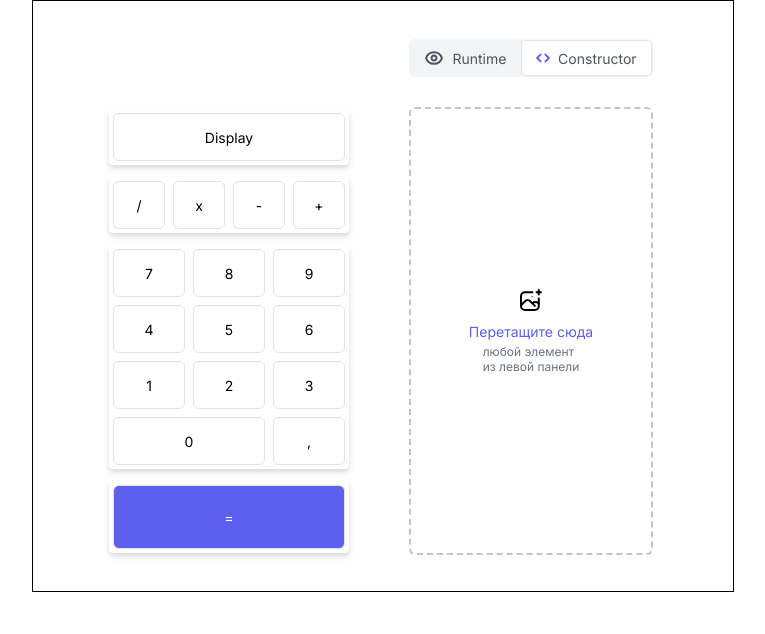
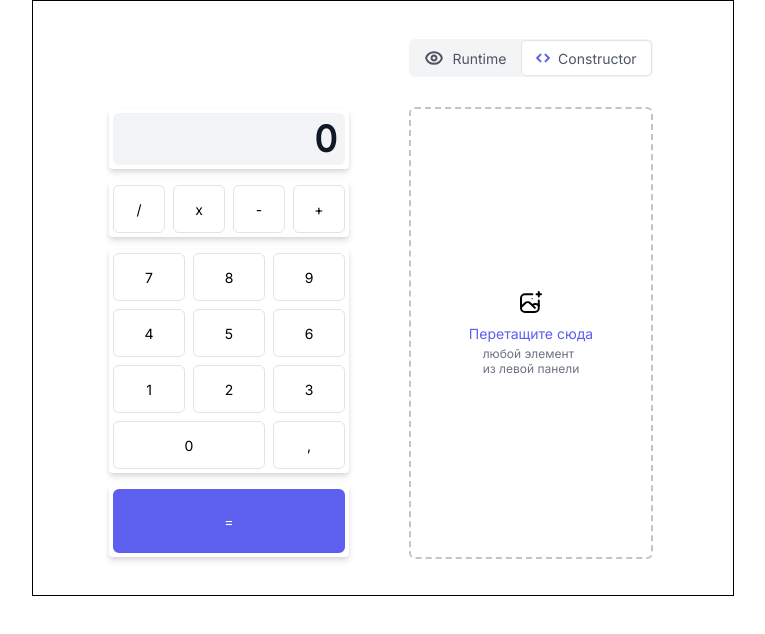
Before and after one commit to Malacar-Miles/calculator, a React (Create React App) app: page / in a window 1280 px wide. Shown: the top 634 px of the page, without its empty margins (257-1022 px from the left). Built offline with nearby package versions, Linux system fonts and the light colour scheme.

Commit message:
Implemented the Display component and part of the calculator logic in Redux (numeric buttons).

```diff
--- a/src/components/elements/button/button.scss
+++ b/src/components/elements/button/button.scss
@@ -19,9 +19,32 @@
   letter-spacing: 0em;
   text-align: center;
 
+  &.clickable {
+    cursor: pointer;
+    &:hover {
+      border: 2px solid $color-blue;
+    }
+    &:active {
+      color: $color-white;
+      background-color: $color-blue;
+    }
+  }
+
   &.equals-button {
     height: $button-equals-height;
     background-color: $color-blue;
     color: $color-white;
+
+    /* It should always have a blue border,
+    otherwise it appears to grow a little
+    when hovered (and it looks weird) */
+    border: 2px solid $color-blue;
+
+    &.clickable {
+      &:active {
+        background-color: $color-white;
+        color: black;
+      }
+    }
   }
 }
--- a/src/components/elements/button/button.tsx
+++ b/src/components/elements/button/button.tsx
@@ -1,18 +1,35 @@
 import "./button.scss";
+import { useSelector, useDispatch } from "react-redux";
+import { selectMode } from "../../../utils/redux/mode-slice";
+import { numericInput } from "../../../utils/redux/calculator-slice";
+import { KeypadNumericInput } from "../../../utils/types/types";
 
 const Button = ({
-  name,
+  buttonName,
   buttonType,
 }: {
-  name: string;
+  buttonName: string;
   buttonType?: string;
 }) => {
-  const dynamicClassName =
-    buttonType === "equals-button"
-      ? "button-element equals-button"
-      : "button-element";
+  const dispatch = useDispatch();
+  const currentMode = useSelector(selectMode);
 
-  return <button className={dynamicClassName}>{name}</button>;
+  const handleClick = () => {
+    if (currentMode !== "runtime") return;
+
+    if (buttonName === "," || (buttonName >= "0" && buttonName <= "9"))
+      dispatch(numericInput(buttonName as KeypadNumericInput));
+  };
+
+  let dynamicClassName = "button-element";
+  if (buttonType === "equals-button") dynamicClassName += " equals-button";
+  if (currentMode === "runtime") dynamicClassName += " clickable";
+
+  return (
+    <button className={dynamicClassName} onClick={handleClick}>
+      {buttonName}
+    </button>
+  );
 };
 
 export default Button;
--- /dev/null
+++ b/src/components/elements/display/display.scss
@@ -0,0 +1,17 @@
+@import "../../../utils/css/variables.scss";
+
+.display-element {
+  display: block;
+  width: 100%;
+  height: 100%;
+  overflow: hidden;
+  background-color: $color-grey-background;
+  color: $color-numeric-display;
+  border-radius: 6px;
+  padding: 4px 8px;
+  font-size: 36px;
+  font-weight: 800;
+  line-height: 44px;
+  letter-spacing: 0em;
+  text-align: right;
+}
--- /dev/null
+++ b/src/components/elements/display/display.tsx
@@ -0,0 +1,10 @@
+import "./display.scss";
+import { useSelector } from "react-redux";
+import { selectCalculatorDisplay } from "../../../utils/redux/calculator-slice";
+
+const Display = () => {
+  const displayValue = useSelector(selectCalculatorDisplay);
+  return <span className="display-element">{displayValue}</span>;
+};
+
+export default Display;
--- a/src/components/module-constructor/module-constructor.scss
+++ b/src/components/module-constructor/module-constructor.scss
@@ -17,6 +17,11 @@
   &.greyed-out {
     box-shadow: none;
     opacity: 50%;
+  }
+
+  &.keypad-operators {
+    display: grid;
+    grid-template-columns: 1fr 1fr 1fr 1fr;
   }
 
   &.keypad-numbers {
--- a/src/components/module-constructor/module-constructor.tsx
+++ b/src/components/module-constructor/module-constructor.tsx
@@ -3,11 +3,12 @@ import {
   DraggableModuleState,
   DraggableModuleType,
 } from "../../utils/types/types";
-import Button from "../elements/button/button";
 import { useDispatch, useSelector } from "react-redux";
 import { selectMainPaneContent } from "../../utils/redux/content-slice";
 import { selectMode } from "../../utils/redux/mode-slice";
 import { startDrag, endDrag } from "../../utils/redux/drag-state-slice";
+import Button from "../elements/button/button";
+import Display from "../elements/display/display";
 
 /* This function constructs one of four draggable modules:
    a display, a keypad with numbers and a decimal comma,
@@ -43,7 +44,7 @@ const ModuleConstructor = ({
         return (
           <>
             {["/", "x", "-", "+"].map((operator, index) => (
-              <Button key={index} name={operator} />
+              <Button key={index} buttonName={operator} />
             ))}
           </>
         );
@@ -51,7 +52,7 @@ const ModuleConstructor = ({
       case "keypad-equals":
         return (
           <>
-            <Button name="=" buttonType="equals-button" />
+            <Button buttonName="=" buttonType="equals-button" />
           </>
         );
 
@@ -59,8 +60,8 @@ const ModuleConstructor = ({
         return (
           <>
             {["7", "8", "9", "4", "5", "6", "1", "2", "3", "0", ","].map(
-              (name, index) => (
-                <Button name={name} key={index} />
+              (symbol, index) => (
+                <Button buttonName={symbol} key={index} />
               )
             )}
           </>
@@ -69,7 +70,7 @@ const ModuleConstructor = ({
       case "display":
         return (
           <>
-            <Button name="Display" />
+            <Display />
           </>
         );
 
--- a/src/components/panes/mode-switch/mode-switch.tsx
+++ b/src/components/panes/mode-switch/mode-switch.tsx
@@ -1,6 +1,7 @@
 import "./mode-switch.scss";
 import { useDispatch, useSelector } from "react-redux";
 import { toggle, selectMode } from "../../../utils/redux/mode-slice";
+import { reset } from "../../../utils/redux/calculator-slice";
 import { ReactComponent as EyeLogo } from "../../../assets/eye.svg";
 import { ReactComponent as AngleBrackets } from "../../../assets/angle-brackets.svg";
 
@@ -19,7 +20,10 @@ const ModeSwitch = () => {
   };
 
   const handleConstructorButtonClick = () => {
-    if (currentMode !== "constructor") dispatch(toggle());
+    if (currentMode !== "constructor") {
+      dispatch(toggle());
+      dispatch(reset()); // Also reset the calculator
+    }
   };
 
   return (
--- a/src/utils/css/variables.scss
+++ b/src/utils/css/variables.scss
@@ -11,6 +11,7 @@ $color-button-border: #E2E3E5;
 $color-mode-button: #4D5562;
 $color-grey-text: #6B7280;
 $color-white: #FFFFFF;
+$color-numeric-display: #111827;
 
 
 $button-gap: 8px;
--- /dev/null
+++ b/src/utils/redux/calculator-slice.ts
@@ -0,0 +1,59 @@
+import { createSlice } from "@reduxjs/toolkit";
+import { PayloadAction } from "@reduxjs/toolkit";
+import { RootState } from "./store";
+import {
+  KeypadNumericInput,
+  KeypadOperatorInput,
+  Operator,
+} from "../types/types";
+
+export type CalculatorState = {
+  currentInput: string | null;
+  storedValue: number | null;
+  displayValue: number | string;
+};
+
+const initialState: CalculatorState = {
+  currentInput: null,
+  storedValue: null,
+  displayValue: 0,
+};
+
+export const calculatorSlice = createSlice({
+  name: "calculator",
+  initialState,
+  reducers: {
+    reset: (state) => initialState,
+
+    numericInput: (state, action: PayloadAction<KeypadNumericInput>) => {
+      const maxInputLength = 10;
+      const inputKey = action.payload;
+      const inputIsADecimalSeparator = inputKey === ",";
+
+      if (state.currentInput === null || state.currentInput === "0") {
+        // This is either the very first input key, or the second
+        // key which follows "0".
+        if (inputIsADecimalSeparator) state.currentInput = "0,";
+        else state.currentInput = inputKey;
+      } else {
+        // This key continues the input sequence.
+        // Ignore the input if maxInputLength has been reached.
+        if (state.currentInput.length < maxInputLength) {
+          // Ignore the input if it's a decimal comma but another decimal
+          // comma is already contained in the string. Otherwise add
+          // the input key to the string.
+          if (!inputIsADecimalSeparator || !state.currentInput.includes(","))
+            state.currentInput += inputKey;
+        }
+      }
+      state.displayValue = state.currentInput;
+    },
+  },
+});
+
+export const { numericInput, reset } = calculatorSlice.actions;
+export default calculatorSlice.reducer;
+
+// This function is to be used as an argument for useSelector
+export const selectCalculatorDisplay = (state: RootState) =>
+  state.calculator.displayValue;
--- a/src/utils/redux/store.ts
+++ b/src/utils/redux/store.ts
@@ -2,12 +2,14 @@ import { configureStore } from "@reduxjs/toolkit";
 import mainPaneModeReducer from "./mode-slice";
 import mainPaneContentReducer from "./content-slice";
 import dragStateReducer from "./drag-state-slice";
+import calculatorReducer from "./calculator-slice";
 
 export const store = configureStore({
   reducer: {
     mainPaneMode: mainPaneModeReducer,
     mainPaneContent: mainPaneContentReducer,
     dragState: dragStateReducer,
+    calculator: calculatorReducer,
   },
 });
 
--- a/src/utils/types/types.ts
+++ b/src/utils/types/types.ts
@@ -13,3 +13,22 @@ export type DraggableModuleState = "in-toolkit" | "in-calculator";
 export type MainPaneMode = "runtime" | "constructor";
 
 export type MainPaneContent = DraggableModuleType[];
+
+export type KeypadNumericInput =
+  | "0"
+  | "1"
+  | "2"
+  | "3"
+  | "4"
+  | "5"
+  | "6"
+  | "7"
+  | "8"
+  | "9"
+  | ",";
+
+export type Operator = "+" | "-" | "*" | "/";
+
+export type KeypadOperatorInput = Operator | "=";
+
+// export type CalculatorLogicState =
```
